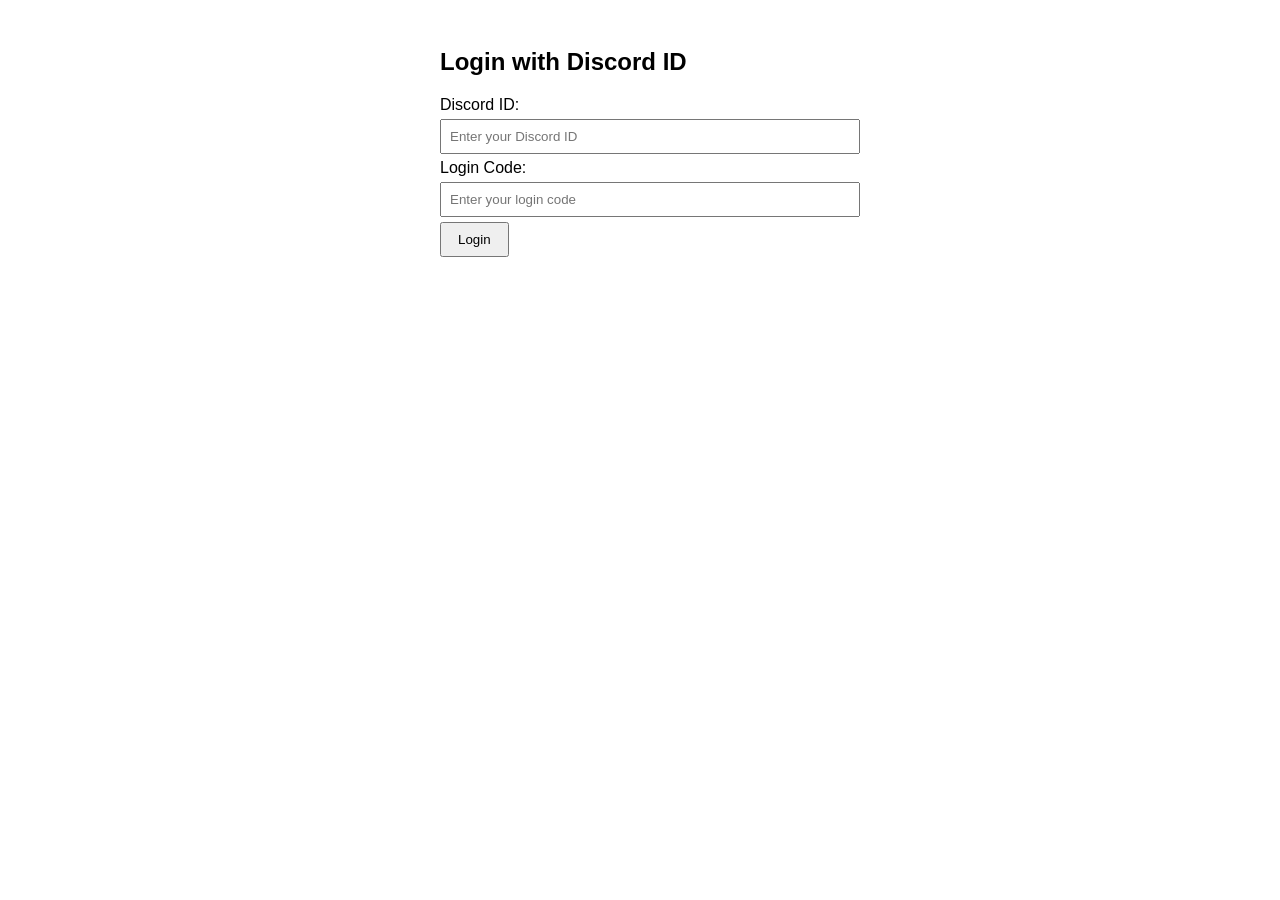
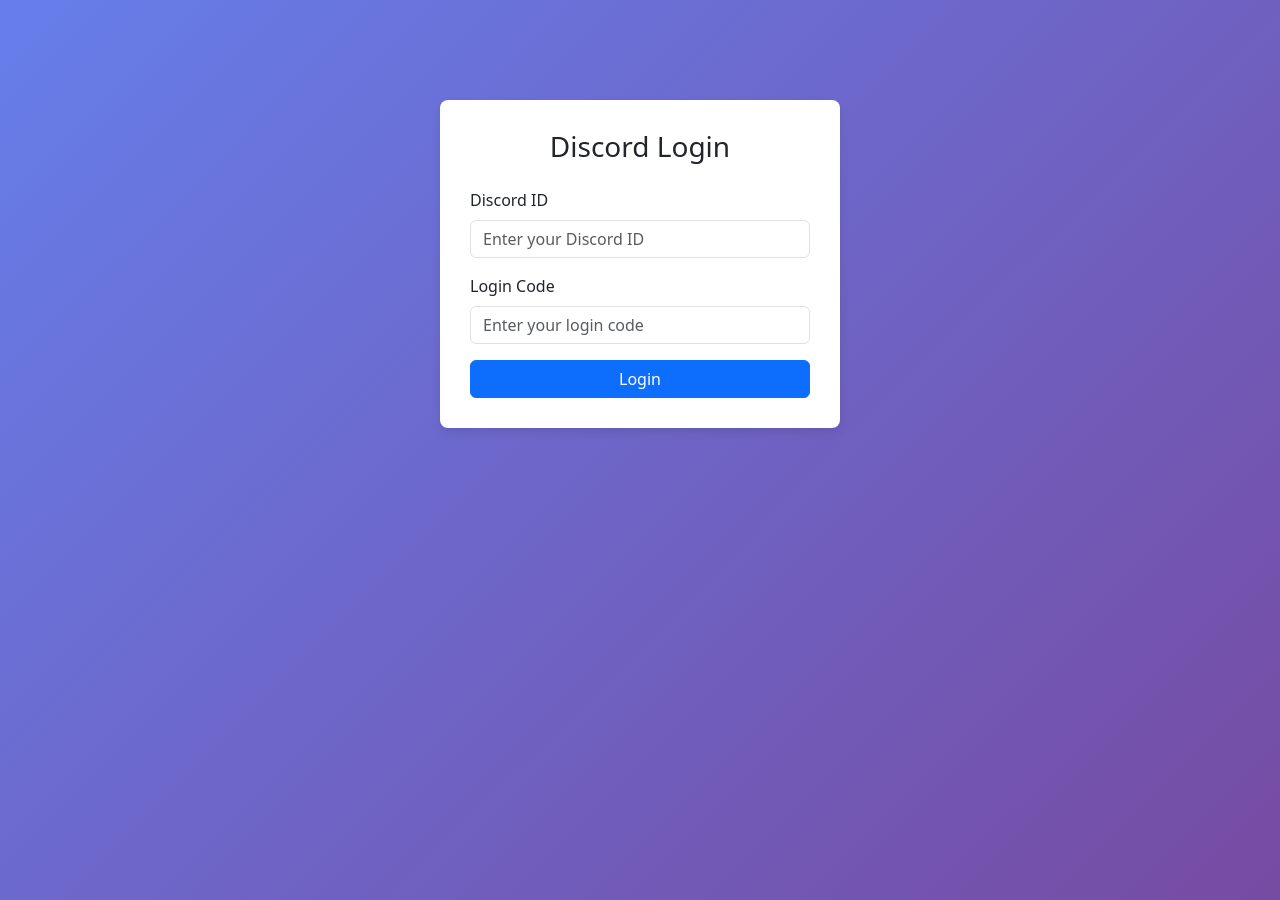
Before and after one commit to sh3lock69/owo-gamble, a Flask app: page / in a window 1280 px wide. Before the commit the page ends 257 px from the top, so only its background shows below. Run offline with Flask 2, Linux system fonts and the light colour scheme.

Commit message:
Update login.html

```diff
--- a/templates/login.html
+++ b/templates/login.html
@@ -2,32 +2,53 @@
 <html lang="en">
 <head>
   <meta charset="UTF-8">
-    <title>Discord Bot Login</title>
+  <meta name="viewport" content="width=device-width, initial-scale=1">
+  <title>Discord Login</title>
+  <!-- Bootstrap CSS -->
+  <link href="https://cdn.jsdelivr.net/npm/bootstrap@5.3.0/dist/css/bootstrap.min.css" rel="stylesheet">
   <style>
-        body { font-family: Arial, sans-serif; }
-        .container { max-width: 400px; margin: auto; padding: 20px; }
-        input[type="text"] { width: 100%; padding: 8px; margin: 5px 0; }
-        input[type="submit"] { padding: 8px 16px; }
-        .flash { color: red; }
+    body {
+      background: linear-gradient(135deg, #667eea, #764ba2);
+      min-height: 100vh;
+    }
+    .login-container {
+      max-width: 400px;
+      margin: 100px auto;
+      padding: 30px;
+      background-color: #fff;
+      border-radius: 8px;
+      box-shadow: 0 4px 10px rgba(0,0,0,0.1);
+    }
   </style>
 </head>
 <body>
   <div class="container">
-        <h2>Login with Discord ID</h2>
+    <div class="login-container">
+      <h3 class="text-center mb-4">Discord Login</h3>
       {% with messages = get_flashed_messages(with_categories=true) %}
         {% if messages %}
           {% for category, message in messages %}
-              <p class="flash">{{ message }}</p>
+            <div class="alert alert-{{ 'danger' if category=='error' else 'success' }} alert-dismissible fade show" role="alert">
+              {{ message }}
+              <button type="button" class="btn-close" data-bs-dismiss="alert" aria-label="Close"></button>
+            </div>
           {% endfor %}
         {% endif %}
       {% endwith %}
       <form method="POST">
-            <label for="discord_id">Discord ID:</label>
-            <input type="text" id="discord_id" name="discord_id" placeholder="Enter your Discord ID" required>
-            <label for="login_code">Login Code:</label>
-            <input type="text" id="login_code" name="login_code" placeholder="Enter your login code" required>
-            <input type="submit" value="Login">
+        <div class="mb-3">
+          <label for="discord_id" class="form-label">Discord ID</label>
+          <input type="text" class="form-control" id="discord_id" name="discord_id" placeholder="Enter your Discord ID" required>
+        </div>
+        <div class="mb-3">
+          <label for="login_code" class="form-label">Login Code</label>
+          <input type="text" class="form-control" id="login_code" name="login_code" placeholder="Enter your login code" required>
+        </div>
+        <button type="submit" class="btn btn-primary w-100">Login</button>
       </form>
     </div>
+  </div>
+  <!-- Bootstrap Bundle with Popper -->
+  <script src="https://cdn.jsdelivr.net/npm/bootstrap@5.3.0/dist/js/bootstrap.bundle.min.js"></script>
 </body>
 </html>
```
Lines whose indentation alone changed are shown as unchanged.
